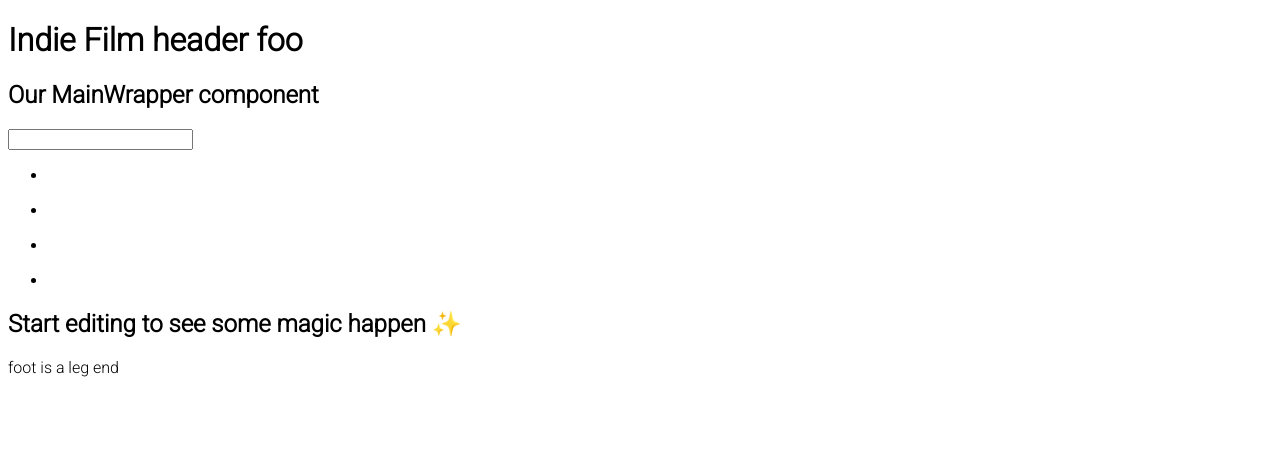
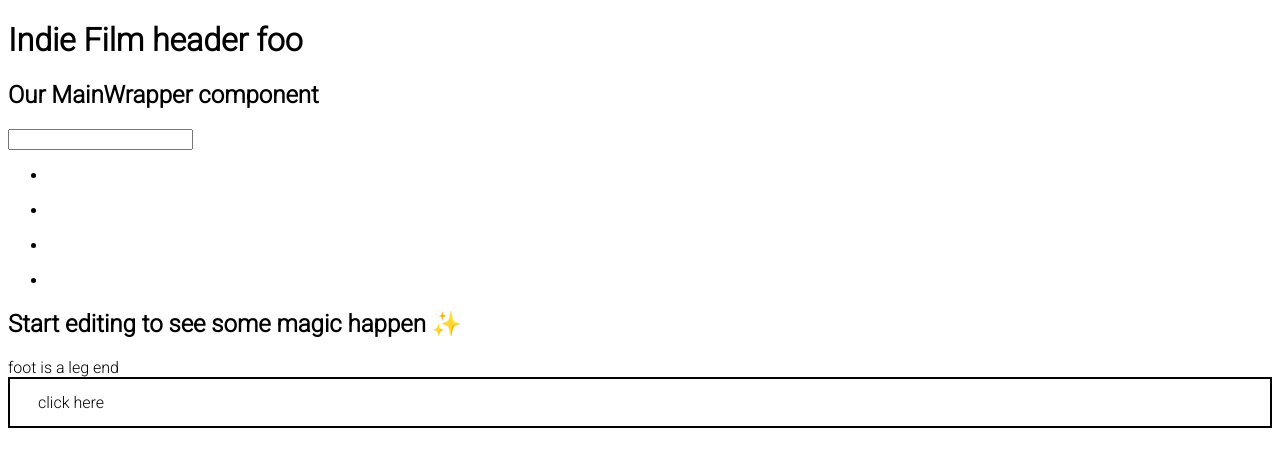
Before and after one commit to tgrrr/old-indiefilms, a React (Create React App) app: page / in a window 1280 px wide. Shown: the top 466 px of the page. Built offline with nearby package versions, Linux system fonts and the light colour scheme.

Commit message:
button creation

```diff
--- /dev/null
+++ b/src/Components/Button/Button.css
@@ -0,0 +1,8 @@
+.Button__wrapper {
+  border: 2px solid black;
+  background-color: white;
+  color: black;
+  padding: 14px 28px;
+  font-size: 16px;
+
+}
--- /dev/null
+++ b/src/Components/Button/Button.jsx
@@ -0,0 +1,6 @@
+import React from 'react';
+import  './Button.css';
+
+const Button = () => <div className="Button__wrapper">click here</div>;
+
+export default Button;
--- a/src/Components/Footer/Footer.jsx
+++ b/src/Components/Footer/Footer.jsx
@@ -1,6 +1,13 @@
 import React from 'react';
 import './Footer.css';
+import Button from '../Button/Button';
+const Footer = () => (
 
-const Footer = () => <div className="Footer__wrapper">foot is a leg end</div>;
+  <div className="Footer__wrapper">
+    foot is a leg end
+    <Button />
+  </div>
+
+);
 
 export default Footer;
```
